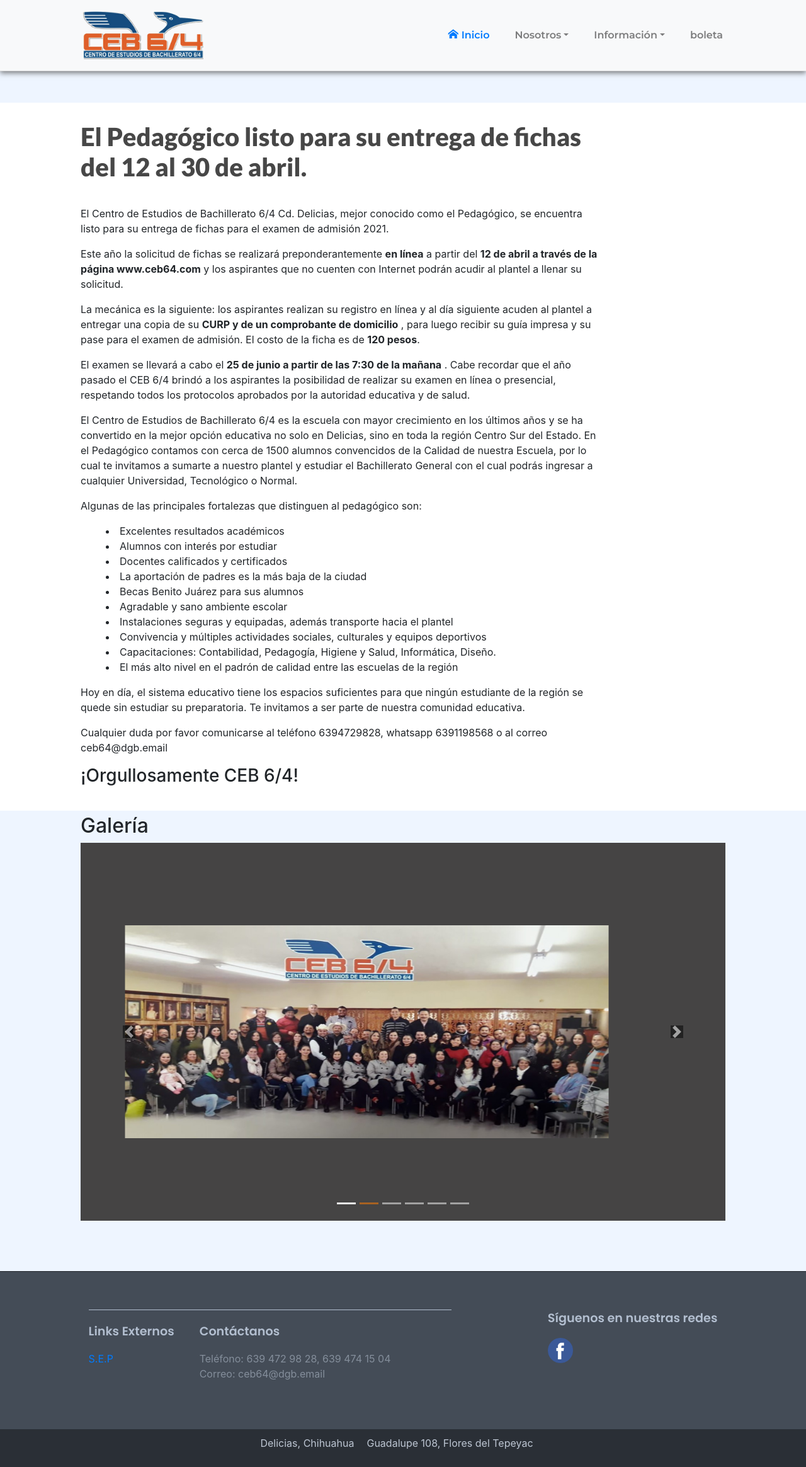
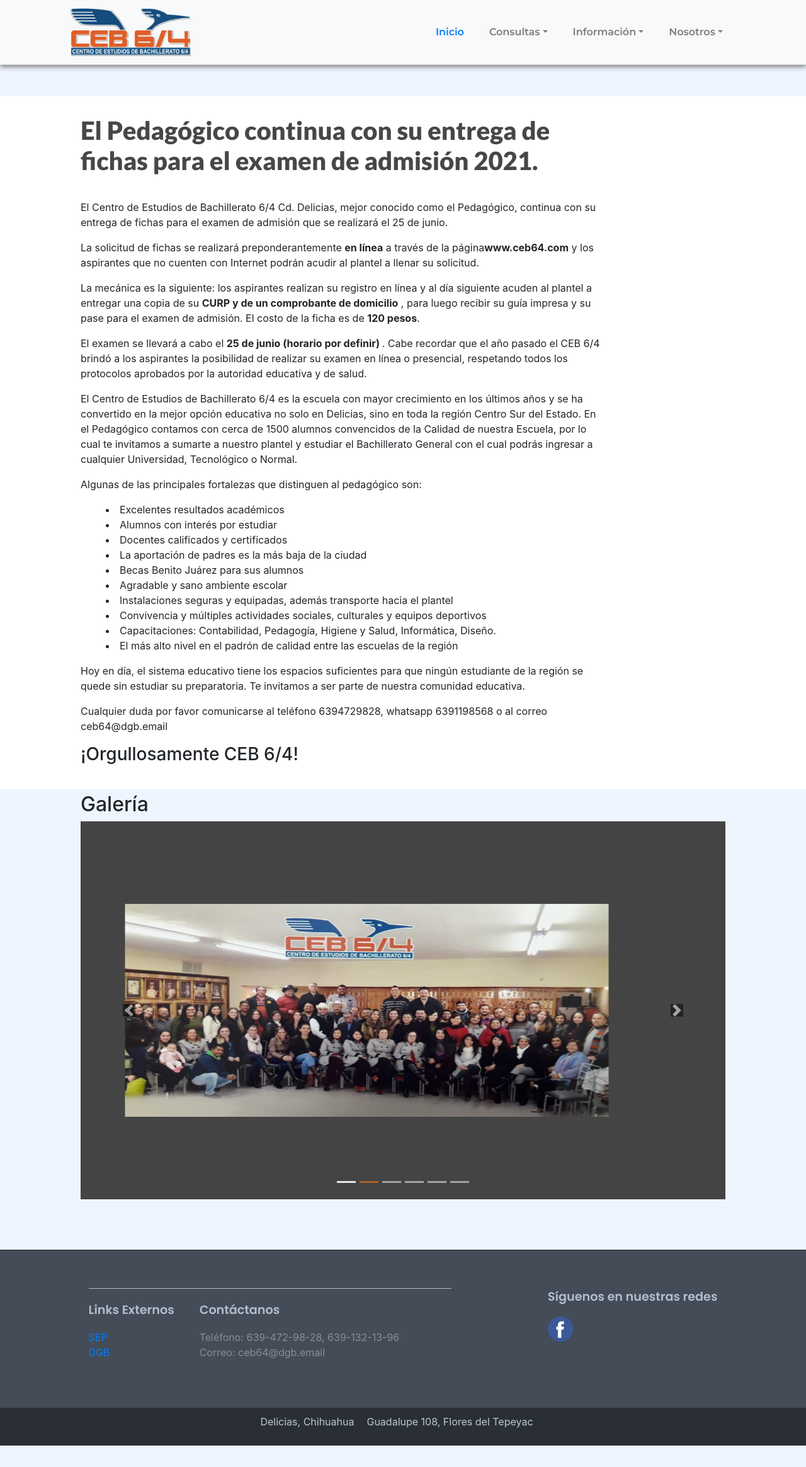
Before and after one commit to 33123312/cebReactApp, a React (Create React App) app: page /fichaje in a window 1280 px wide. Shown: the whole page at 63% size. After the commit the page ends 2295 px from the top, so only its background shows below. Built offline with nearby package versions, Linux system fonts and the light colour scheme; no server answers.

Commit message:
añadí algunos puntos que me pidio el profe, como cambiar el teléfono, y un apartado para soliciatar constancias

```diff
--- a/src/components/pages/fichaje/Fichaje.js
+++ b/src/components/pages/fichaje/Fichaje.js
@@ -20,19 +20,21 @@
 
             <section class= "quienes-somos-section">
                 <h1>
-                    El Pedagógico listo para su entrega de fichas del 12 al 30 de
-                    abril.
+                    El Pedagógico continua con su entrega de
+                    fichas para el examen de admisión 2021.
+
                 </h1>
                 <div>
                     <p>
-                        El Centro de Estudios de Bachillerato 6/4 Cd. Delicias, mejor conocido como
-                        el Pedagógico, se encuentra listo para su entrega de fichas para el examen de
-                        admisión 2021.
+                        El Centro de Estudios de Bachillerato 6/4 Cd. Delicias, mejor conocido como el Pedagógico,
+                        continua con su entrega de fichas para el examen de admisión que se realizará el 25 de
+                        junio.
+
                     </p>
                     <p>
-                        Este año la solicitud de fichas se realizará preponderantemente <b>en línea</b> a
-                        partir del <b>12 de abril a través de la página www.ceb64.com</b> y los aspirantes
-                        que no cuenten con Internet podrán acudir al plantel a llenar su solicitud.
+                        La solicitud de fichas se realizará preponderantemente <b>en línea</b> a través de la página
+                        <b>www.ceb64.com</b> y los aspirantes que no cuenten con Internet podrán acudir al plantel a
+                        llenar su solicitud.
                     </p>
                     <p>
                         La mecánica es la siguiente: los aspirantes realizan su registro en línea y al día
@@ -41,7 +43,7 @@
                         el examen de admisión. El costo de la ficha es de <b>120 pesos</b>.
                     </p>
                     <p>
-                        El examen se llevará a cabo el <b>25 de junio a partir de las 7:30 de la mañana</b> .
+                        El examen se llevará a cabo el <b>25 de junio (horario por definir) </b> .
                         Cabe recordar que el año pasado el CEB 6/4 brindó a los aspirantes la
                         posibilidad de realizar su examen en línea o presencial, respetando todos los
                         protocolos aprobados por la autoridad educativa y de salud.
--- a/src/components/permanent/Top/Top.js
+++ b/src/components/permanent/Top/Top.js
@@ -7,6 +7,7 @@
 import './res/StyleSheets/Top.css';
 import './res/StyleSheets/iconsStyles.css';
 
+import{ Link } from 'react-router-dom';
 
 function Top() {
   return (
@@ -20,19 +21,33 @@
         <Navbar.Toggle aria-controls="responsive-navbar-nav" p-x  />
         <Navbar.Collapse id="basic-navbar-nav">
              <Nav className="ml-auto">
-              <Nav.Link href="/" className="text-primary" ><i class="icon icon-home" style={{marginRight:5}} />Inicio</Nav.Link>
-              <NavDropdown title="Nosotros" id="basic-nav-dropdown">
-                <NavDropdown.Item href="/mision-vision">Identidad</NavDropdown.Item>
-                <NavDropdown.Item href="/historia">Historia</NavDropdown.Item>
-                <NavDropdown.Item href="/ubicacion  ">Ubicacion</NavDropdown.Item>
+                <Nav.Link href="/" className="text-primary" >Inicio</Nav.Link>
+
+                <NavDropdown title="Consultas" id="basic-nav-dropdown">
+
+                  <NavDropdown title="Calificaciones" id="basic-nav-dropdown">
+                  <NavDropdown.Item ><Link to="/">Boleta</Link></NavDropdown.Item>
+                  <NavDropdown.Item href="https://docs.google.com/forms/d/e/1FAIpQLScwfcRbHA9dXHS8wiS70wKPGHAFT_VTpGwIN39cMabJhMDAdw/viewform" >
+                    <a>Constancias</a></NavDropdown.Item>
+
+                </NavDropdown>
+
               </NavDropdown>
 
               <NavDropdown title="Información" id="basic-nav-dropdown">
-                <NavDropdown.Item href="#action/3.1">Aspirantes</NavDropdown.Item>
-                <NavDropdown.Item href="/transporte">Transporte</NavDropdown.Item>
+                <NavDropdown.Item ><Link to="/fichaje">Aspirantes</Link></NavDropdown.Item>
+                <NavDropdown.Item ><Link to="/transporte">Transporte</Link></NavDropdown.Item>
               </NavDropdown>
 
-              <Nav.Link href="#link">boleta</Nav.Link>
+                <NavDropdown title="Nosotros" id="basic-nav-dropdown">
+                  <NavDropdown.Item ><Link to="/mision-vision">Identidad</Link></NavDropdown.Item>
+                  <NavDropdown.Item ><Link to="/historia">Historia</Link></NavDropdown.Item>
+                  <NavDropdown.Item ><Link to="/ubicacion">Ubicación</Link></NavDropdown.Item>
+                </NavDropdown>
+
+
+
+
 
              </Nav>
              </Navbar.Collapse>
--- a/src/components/permanent/Top/res/StyleSheets/Top.css
+++ b/src/components/permanent/Top/res/StyleSheets/Top.css
@@ -19,16 +19,20 @@
     margin-bottom: 50px;
 }
 
-nav a{
+
+
+
+.navbar-nav >div >a,
+.navbar-nav  >a{
+
     padding:10px 20px!important;
     font-family: 'Montserrat', sans-serif!important;
-}
-
-.dropdown-menu a{
-    color:black;
 
 }
 
+.dropdown-item a{
+    color: black!important;
+}
 
 .icon-home{
     margin-left: 7px;
--- a/src/components/permanent/footer/Footer.js
+++ b/src/components/permanent/footer/Footer.js
@@ -13,13 +13,14 @@
                     <div>
                         <p>Links Externos</p>
                         <ol>
-                            <li><a href="https://www.gob.mx/sep2 ">S.E.P</a></li>
+                            <li><a href="https://www.gob.mx/sep2 ">SEP</a></li>
+                            <li><a href="https://www.dgb.sep.gob.mx/ ">DGB</a></li>
                         </ol>
                     </div>
                     <div>
                         <p>Contáctanos</p>
                         <ol>
-                            <li>Teléfono: 639 472 98 28, 639 474 15 04 </li>
+                            <li>Teléfono: 639-472-98-28, 639-132-13-96 </li>
                             <li>Correo: ceb64@dgb.email </li>
                         </ol>
                     </div>
```
